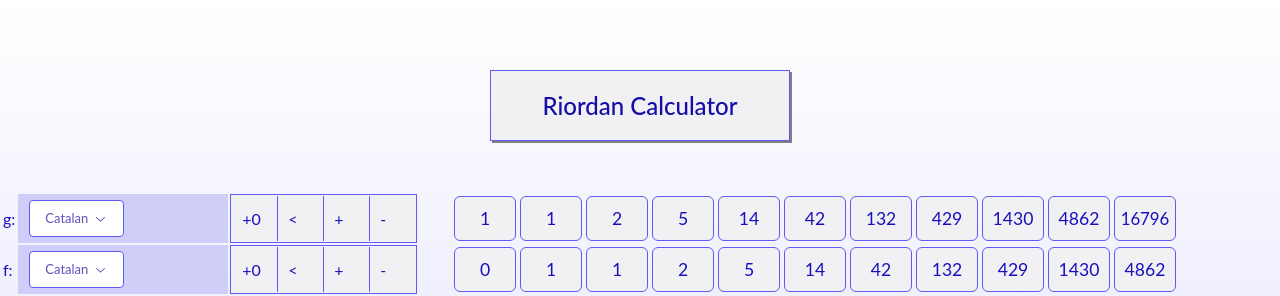
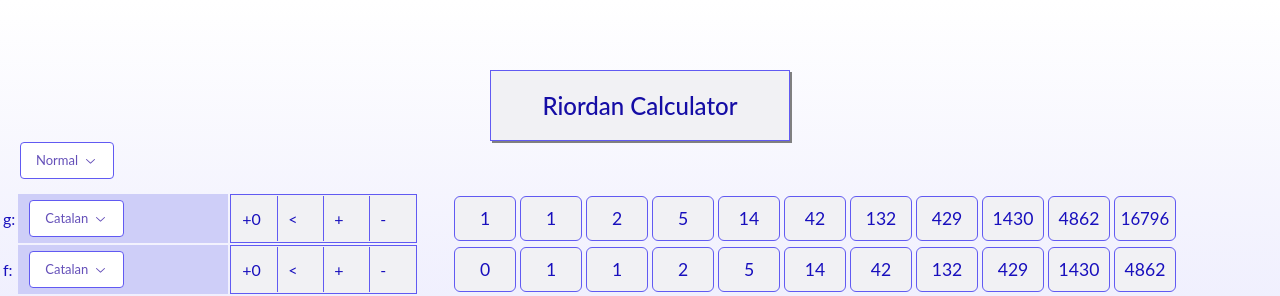
Before and after one commit to jamesshapiro/riordan-calculator-hooks, a React (Vite) app: page / in a window 1280 px wide. Shown: the top 296 px of the page. Built offline with nearby package versions, Linux system fonts and the light colour scheme.

Commit message:
start work on mode selector

```diff
--- a/src/components/App/App.js
+++ b/src/components/App/App.js
@@ -6,12 +6,14 @@ import Sequence from '../Sequence';
 import SequenceControlPanel from '../SequenceControlPanel';
 
 import styled from 'styled-components';
+import ModeComboBox from '../ModeComboBox';
 
 function App() {
   return (
     <DataProvider>
       <Wrapper>
         <Header />
+        <ModeComboBox />
         <SequenceControlPanel />
         <TableWrapper>
           <tbody>
@@ -38,5 +40,5 @@ const Wrapper = styled.div`
 const TableWrapper = styled.table`
   margin-left: 450px;
   margin-right: auto;
-  padding-top: 50px;
+  padding-top: 13px;
 `;
--- a/src/components/DataProvider/DataProvider.js
+++ b/src/components/DataProvider/DataProvider.js
@@ -14,6 +14,7 @@ function DataProvider({ children }) {
   const [targetBoxIndex, setTargetBoxIndex] = React.useState(-1);
   const [gSequence, setGSequence] = React.useState(INITIAL_SEQUENCE.g);
   const [fSequence, setFSequence] = React.useState(INITIAL_SEQUENCE.f);
+  const [mode, setMode] = React.useState('normal');
 
   function handleAddZero(targetSequence) {
     const setSequence = targetSequence === 'g' ? setGSequence : setFSequence;
@@ -32,6 +33,18 @@ function DataProvider({ children }) {
       .sequence;
     const finalSequence = targetSequence === 'g' ? sequence : [0, ...sequence];
     setSequence(finalSequence);
+  }
+
+  function handleSelectMode(selectedMode) {
+    setMode(selectedMode);
+    if (selectedMode === 'bell') {
+      setFSequence([0, ...gSequence]);
+    }
+    if (selectedMode === 'appell') {
+      const appellArray = new Array(gSequence.length).fill(0);
+      appellArray[1] = 1;
+      setFSequence(appellArray);
+    }
   }
 
   function handleAugmentSequence() {
@@ -66,11 +79,13 @@ function DataProvider({ children }) {
         setTargetBoxIndex,
         gSequence,
         fSequence,
+        mode,
         handleAddZero,
         handleAugmentSequence,
         handleTruncateSequence,
         handleLeftShift,
         handleSelectSequence,
+        handleSelectMode,
       }}
     >
       {children}
--- /dev/null
+++ b/src/components/ModeComboBox/ModeComboBox.js
@@ -0,0 +1,78 @@
+import React from 'react';
+
+// import styled from 'styled-components';
+import { MODES } from '../../constants';
+import { DataContext } from '../DataProvider';
+
+import * as style from './ModeComboBox.module.css';
+
+import * as Select from '@radix-ui/react-select';
+// import classnames from 'classnames';
+import {
+  CheckIcon,
+  ChevronDownIcon,
+  ChevronUpIcon,
+} from '@radix-ui/react-icons';
+
+const ModeComboBox = ({ sequenceId }) => {
+  const [value, setValue] = React.useState('normal');
+  const { handleSelectMode } = React.useContext(DataContext);
+
+  function handleSelectValue(selection) {
+    setValue(selection);
+    handleSelectMode(selection);
+  }
+
+  return (
+    <div className={style.modeComboBox}>
+      <Select.Root
+        value={value}
+        onValueChange={(selection) => handleSelectValue(selection)}
+      >
+        <Select.Trigger className="SelectTrigger" aria-label="Modes">
+          <Select.Value placeholder="Mode…" aria-label={value}>
+            {MODES[value]}
+          </Select.Value>
+          <Select.Icon className="SelectIcon">
+            <ChevronDownIcon />
+          </Select.Icon>
+        </Select.Trigger>
+        <Select.Portal>
+          <Select.Content className="SelectContent">
+            <Select.ScrollUpButton className="SelectScrollButton">
+              <ChevronUpIcon />
+            </Select.ScrollUpButton>
+            <Select.Viewport className="SelectViewport">
+              <Select.Group>
+                <Select.Label className="SelectLabel">Modes</Select.Label>
+                {MODES.map((item) => {
+                  return <SelectItem value={item.id}>{item.name}</SelectItem>;
+                })}
+              </Select.Group>
+              {/* <Select.Separator className="SelectSeparator" />
+          <Select.Group></Select.Group> */}
+            </Select.Viewport>
+            <Select.ScrollDownButton className="SelectScrollButton">
+              <ChevronDownIcon />
+            </Select.ScrollDownButton>
+          </Select.Content>
+        </Select.Portal>
+      </Select.Root>
+    </div>
+  );
+};
+
+const SelectItem = React.forwardRef(
+  ({ children, className, ...props }, forwardedRef) => {
+    return (
+      <Select.Item className={'SelectItem'} {...props} ref={forwardedRef}>
+        <Select.ItemText>{children}</Select.ItemText>
+        <Select.ItemIndicator className="SelectItemIndicator">
+          <CheckIcon />
+        </Select.ItemIndicator>
+      </Select.Item>
+    );
+  }
+);
+
+export default ModeComboBox;
--- /dev/null
+++ b/src/components/ModeComboBox/ModeComboBox.module.css
@@ -0,0 +1,3 @@
+.modeComboBox {
+  padding-left: 10px;
+}
--- /dev/null
+++ b/src/components/ModeComboBox/index.js
@@ -0,0 +1,2 @@
+export * from './ModeComboBox';
+export { default } from './ModeComboBox';
--- a/src/components/ModeCombobox/index.js
+++ /dev/null
@@ -1,2 +0,0 @@
-export * from './ModeCombobox';
-export { default } from './ModeCombobox';
--- a/src/components/SequenceControl/SequenceControl.js
+++ b/src/components/SequenceControl/SequenceControl.js
@@ -7,6 +7,7 @@ import SequenceComboBox from '../SequenceComboBox';
 
 function SequenceControl({ sequenceId }) {
   const {
+    mode,
     handleAddZero,
     handleAugmentSequence,
     handleTruncateSequence,
@@ -14,7 +15,7 @@ function SequenceControl({ sequenceId }) {
   } = React.useContext(DataContext);
 
   return (
-    <tr>
+    <Wrapper sequenceId={sequenceId} mode={mode}>
       <td>{sequenceId}:</td>
       <SelectWrapper>
         <SequenceComboBox sequenceId={sequenceId} />
@@ -29,11 +30,19 @@ function SequenceControl({ sequenceId }) {
         <ButtonWrapper onClick={handleAugmentSequence}>+</ButtonWrapper>
         <ButtonWrapper onClick={handleTruncateSequence}>-</ButtonWrapper>
       </TDWrapper>
-    </tr>
+    </Wrapper>
   );
 }
 
 export default SequenceControl;
+
+const Wrapper = styled.tr`
+  visibility: ${(p) =>
+    (p.sequenceId === 'f' && ['bell', 'appell', 'twobell'].includes(p.mode)) ||
+    (p.sequenceId === 'g' && ['derivative', 'associated'].includes(p.mode))
+      ? 'hidden'
+      : 'revert'};
+`;
 
 const ButtonWrapper = styled.button`
   cursor: pointer;
--- a/src/constants.js
+++ b/src/constants.js
@@ -8,3 +8,12 @@ export const INITIAL_SEQUENCE = {
     2674440, 9694845, 35357670, 129644790,
   ],
 };
+
+export const MODES = [
+  { id: 'normal', name: 'Normal' },
+  { id: 'bell', name: 'Bell Subgroup' },
+  { id: 'derivative', name: 'Derivative Subgroup' },
+  { id: 'appell', name: 'Appell Subgroup' },
+  { id: 'associated', name: 'Associated (Lagrange) Subgroup' },
+  { id: 'twobell', name: '2-Bell Subgroup' },
+];
```
Also changed, not shown: src/components/ModeCombobox/ModeCombobox.js (deleted, +0 -7 lines).
